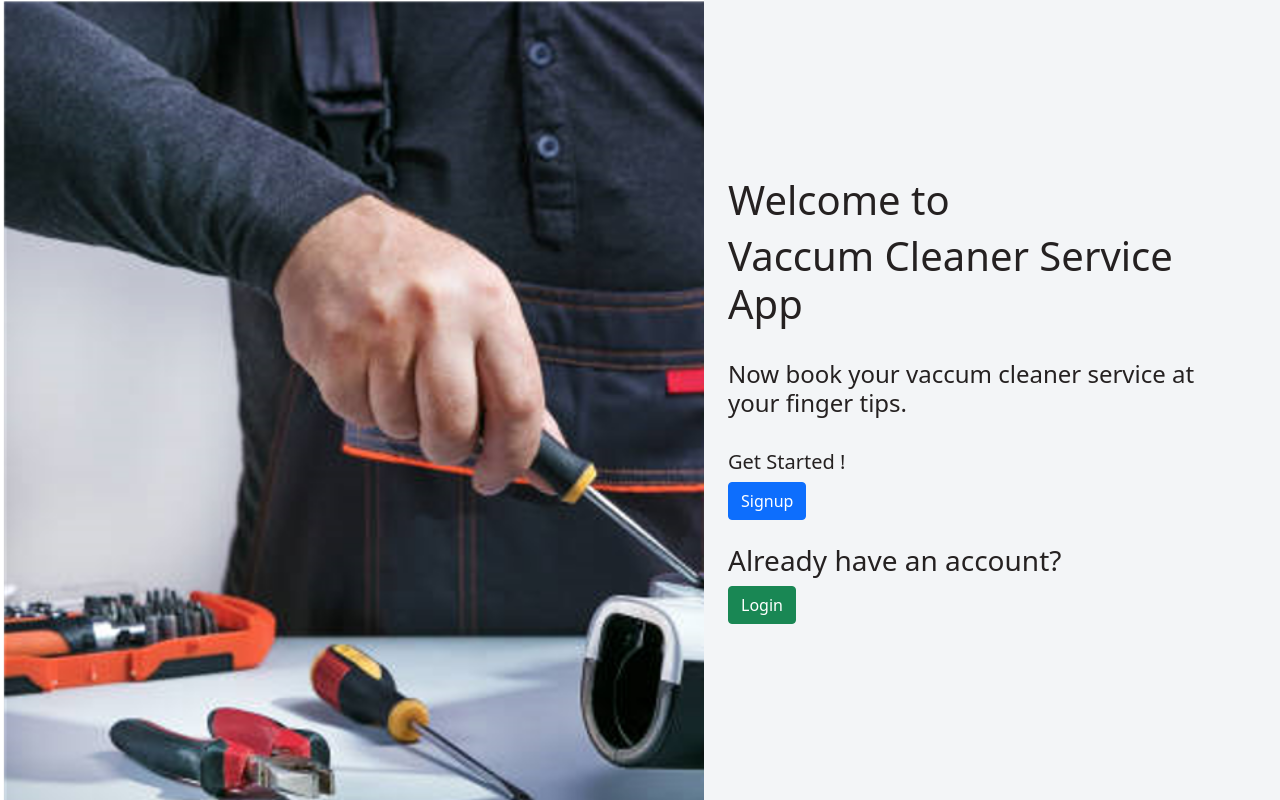
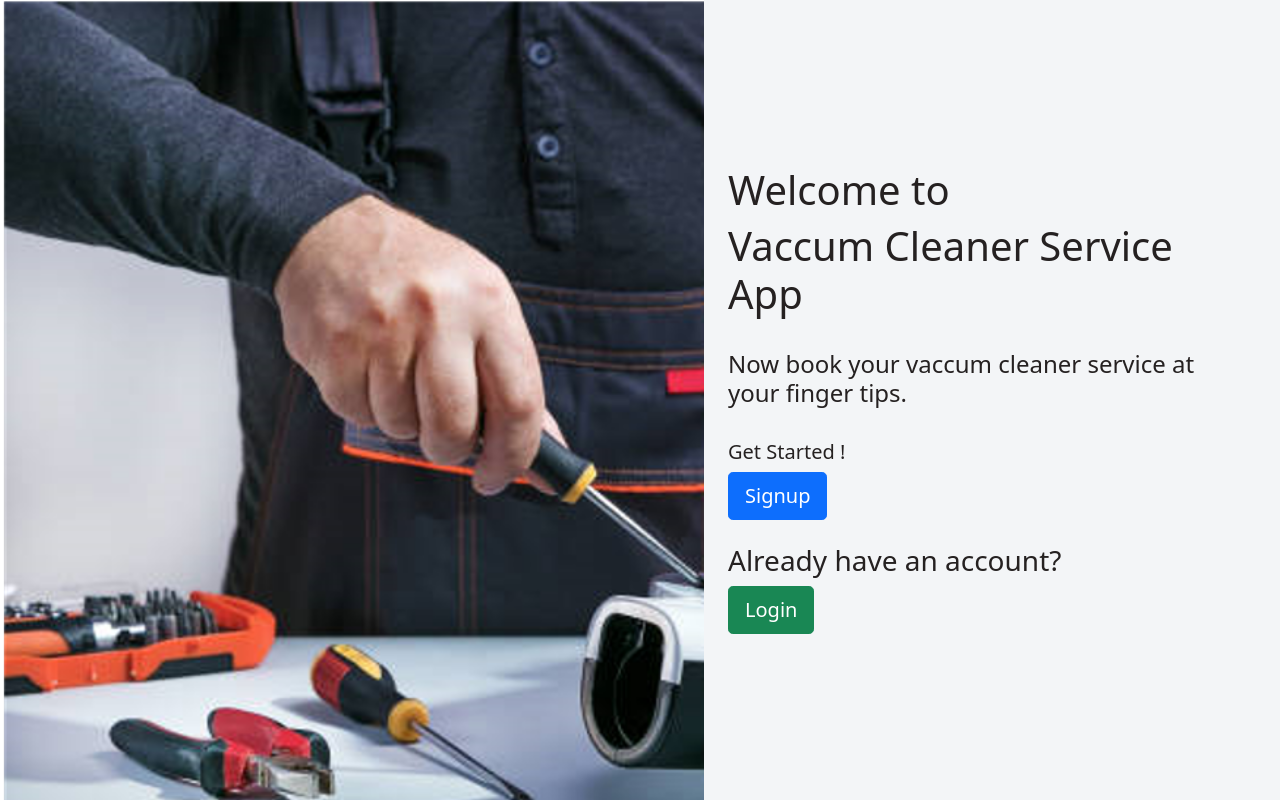
Before and after one commit to iamneo-production/ba964849-2c32-4910-a202-18c63fd34091, a React (Create React App) app in the folder reactapp/: page / in a window 1280 px wide. Built offline with nearby package versions, Linux system fonts and the light colour scheme.

Commit message:
Update LandingPage.js

```diff
--- a/reactapp/src/pages/LandingPage/LandingPage.js
+++ b/reactapp/src/pages/LandingPage/LandingPage.js
@@ -14,11 +14,11 @@ const LandingPage = () => {
           <h4>Now book your vaccum cleaner service at your finger tips.</h4>
           <br></br>
           <h5>Get Started !</h5>
-          <Link className="btn btn-primary" style={{marginRight:"16px"}}to="/signup">Signup</Link>
+          <Link className="btn btn-primary btn-lg" style={{marginRight:"16px"}}to="/signup">Signup</Link>
           <br></br>
           <br></br>
           <h3>Already have an account?</h3>
-          <Link className="btn btn-success" to="/login">Login</Link>
+          <Link className="btn btn-success btn-lg" to="/login">Login</Link>
           </div>
         </div>
   );
```
